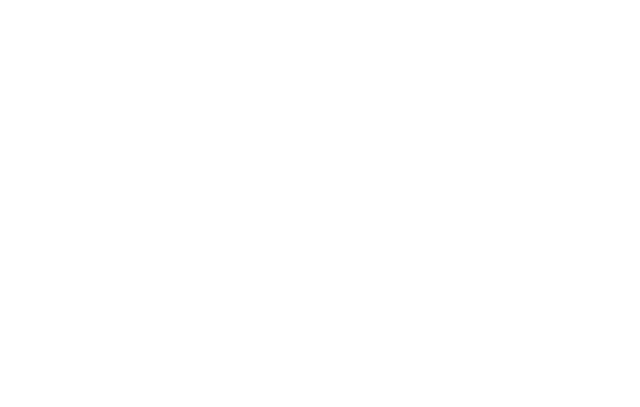
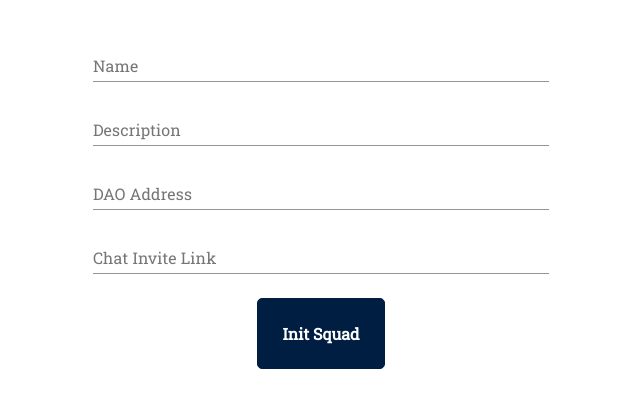
Before and after one commit to helpdao/donation-portal, a React (Create React App) app in the folder squads/: page /new in a window 1280 px wide. Shown: the part 203-610 px from the top of the page, without its empty margins (319-959 px from the left). Built offline with nearby package versions, Linux system fonts and the light colour scheme.

Commit message:
Added Fortmatic

```diff
--- a/squads/package.json
+++ b/squads/package.json
@@ -10,7 +10,8 @@
     "react": "^16.13.1",
     "react-dom": "^16.13.1",
     "react-router-dom": "^5.1.2",
-    "react-scripts": "3.4.1"
+    "react-scripts": "3.4.1",
+    "use-wallet": "^0.4.4"
   },
   "scripts": {
     "start": "react-scripts start",
--- a/squads/src/App.js
+++ b/squads/src/App.js
@@ -1,4 +1,4 @@
-import React from 'react';
+import React, { useState } from 'react';
 import { BrowserRouter as Router, Switch, Route, Link } from 'react-router-dom';
 
 import help_dao from './assets/help_dao.svg';
@@ -8,18 +8,18 @@
 import ZZZSquad from './squads/ZZZ';
 
 import NewSquad from './squads/NewSquad';
+import Register from './squads/Register';
 
 import './App.css';
 
-class App extends React.Component {
-	render() {
+function App () {
 	return (
 		<Router>
 			<Switch>
 				<Route exact path='/'>
 					<div className='home'>
 						<button id='new-squad'>
-								<Link to='/new-squad'>Init Squad</Link>
+							<Link to='/new'>Launch a help squad</Link>
 						</button>
 						<img src={help_dao} alt='help_dao_logo'></img>
 						<li>
@@ -40,8 +40,11 @@
 						<p>.. more help on the way!</p>
 					</div>
 				</Route>
-					<Route exact path='/new-squad'>
+				<Route exact path='/new'>
 					<NewSquad />
+				</Route>
+				<Route exact path='/new/register'>
+					<Register />
 				</Route>
 				<Route exact path='/XXX'>
 					<XXXSquad />
@@ -56,6 +59,5 @@
 		</Router>
 	);
 }
-}
 
-export default App;
+export default App
--- a/squads/src/squads/NewSquad.js
+++ b/squads/src/squads/NewSquad.js
@@ -28,7 +28,7 @@
 				<TextField id='standard-basic' label='DAO Address' />
 				<TextField id='standard-basic' label='Chat Invite Link' />
 			</form>
-			<button id='form-submit'>Init Squad</button>
+			<a id='form-submit' href='/new/register'>Init Squad</a>
 		</div>
 	);
 };
--- /dev/null
+++ b/squads/src/squads/Register.js
@@ -0,0 +1,41 @@
+import React, {useState} from 'react';
+import { makeStyles } from '@material-ui/core/styles';
+import TextField from '@material-ui/core/TextField';
+import { useWallet, UseWalletProvider } from 'use-wallet';
+
+import './styles.css';
+
+const useStyles = makeStyles(theme => ({
+	root: {
+		'& > *': {
+			margin: theme.spacing(1),
+			width: '50ch'
+		}
+	}
+}));
+
+const NewSquad = () => {
+	let wallet = useWallet();
+	return (
+		<div className='container'>
+			{wallet.connected ? (
+				<div>Registered!</div>
+			) : (
+				<button onClick={() => wallet.activate('fortmatic')}>Register</button>
+			)}
+			<button id='form-submit'>Launch squad</button>
+		</div>
+	);
+};
+
+export default () => (
+	<UseWalletProvider
+		chainId={1}
+		connectors={{
+			// This is how connectors get configured
+			fortmatic: { apiKey: 'pk_live_C11CB41780801641' },
+		}}
+	>
+		<NewSquad />
+	</UseWalletProvider>
+)
```
Also changed, not shown: 1 other file (tests, documents, lock files or other folders). Lines whose indentation alone changed are shown as unchanged.
